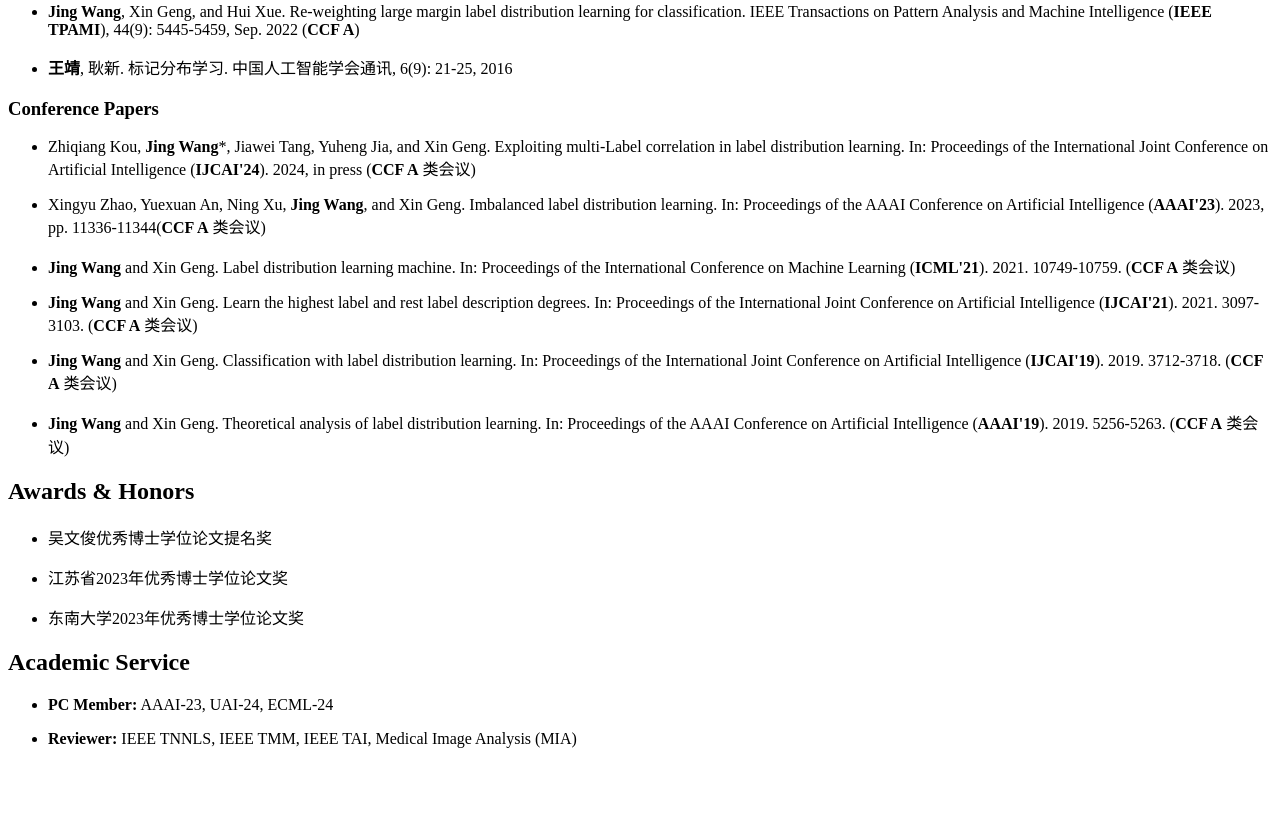
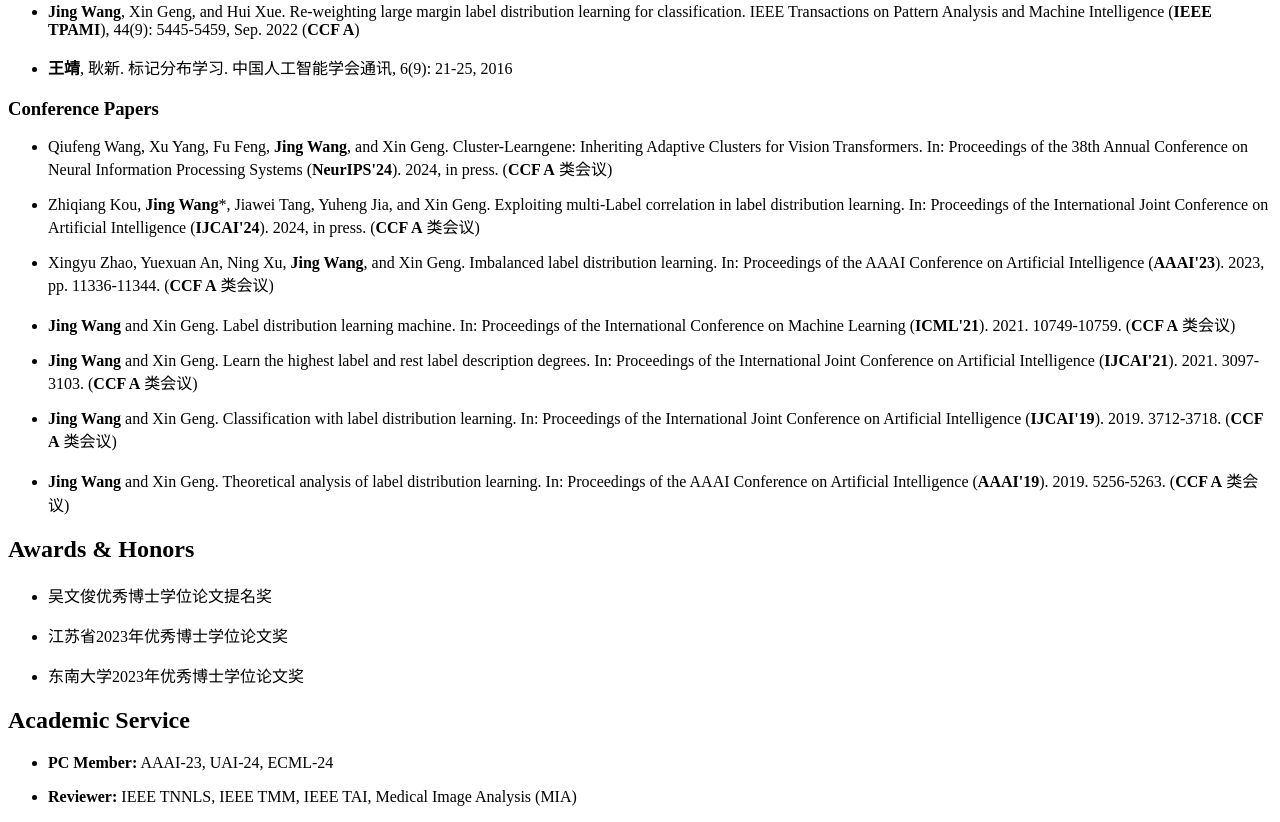
Before and after one commit to wangjing4research/wangjing4research.github.io, a plain HTML site: page index.html in a window 1280 px wide. Shown: the part 1713-2535 px from the top of the page. Before the commit the page ends 2477 px from the top, so only its background shows below. Drawn offline with Linux system fonts and the light colour scheme.

Commit message:
Update index.html

```diff
--- a/index.html
+++ b/index.html
@@ -157,10 +157,15 @@ Zhiqiang Kou, <b>Jing Wang</b>*, Yuheng Jia, and Xin Geng. Inaccurate Label Dist
 </ul>
 <h3>Conference Papers</h3>
 <ul>
-<li><p>Zhiqiang Kou, <b>Jing Wang</b>*, Jiawei Tang, Yuheng Jia, and Xin Geng. Exploiting multi-Label correlation in label distribution learning. In: Proceedings of the International Joint Conference on Artificial Intelligence (<b>IJCAI'24</b>). 2024, in press (<b>CCF A</b> 类会议)
+<li>
+<p>
+Qiufeng Wang, Xu Yang, Fu Feng, <b>Jing Wang</b>, and Xin Geng. Cluster-Learngene: Inheriting Adaptive Clusters for Vision Transformers. In: Proceedings of the 38th Annual Conference on Neural Information Processing Systems (<b>NeurIPS'24</b>). 2024, in press. (<b>CCF A</b> 类会议)
 </p>
 </li>
-<li><p>Xingyu Zhao, Yuexuan An, Ning Xu, <b>Jing Wang</b>, and Xin Geng. Imbalanced label distribution learning. In: Proceedings of the AAAI Conference on Artificial Intelligence (<b>AAAI'23</b>). 2023, pp. 11336-11344(<b>CCF A</b> 类会议)
+<li><p>Zhiqiang Kou, <b>Jing Wang</b>*, Jiawei Tang, Yuheng Jia, and Xin Geng. Exploiting multi-Label correlation in label distribution learning. In: Proceedings of the International Joint Conference on Artificial Intelligence (<b>IJCAI'24</b>). 2024, in press. (<b>CCF A</b> 类会议)
+</p>
+</li>
+<li><p>Xingyu Zhao, Yuexuan An, Ning Xu, <b>Jing Wang</b>, and Xin Geng. Imbalanced label distribution learning. In: Proceedings of the AAAI Conference on Artificial Intelligence (<b>AAAI'23</b>). 2023, pp. 11336-11344. (<b>CCF A</b> 类会议)
 </p>
 </li>
 <li><p><b>Jing Wang</b> and Xin Geng. Label distribution learning machine. In: Proceedings of the International Conference on Machine Learning (<b>ICML'21</b>). 2021. 10749-10759. (<b>CCF A</b> 类会议)
```
